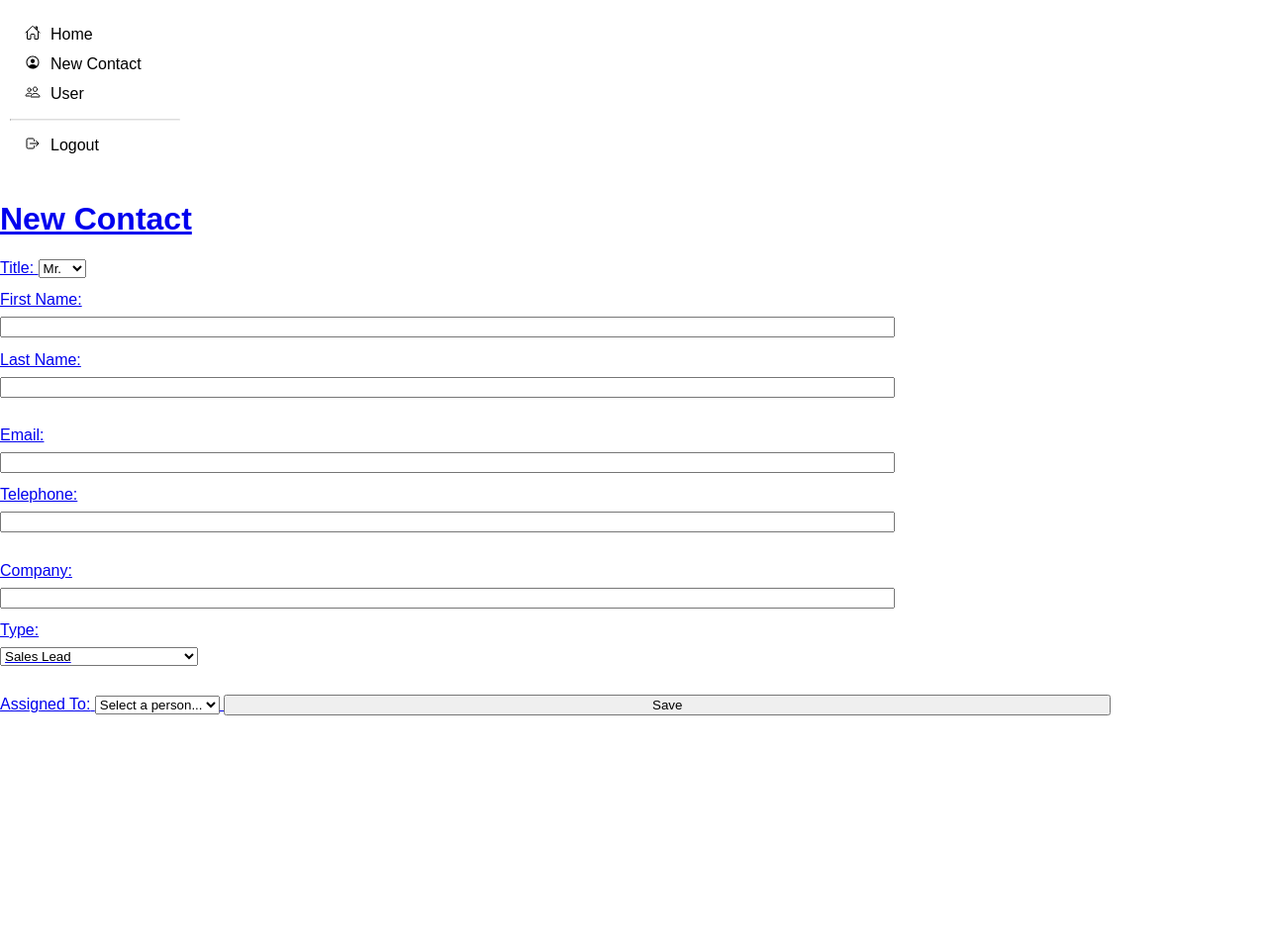
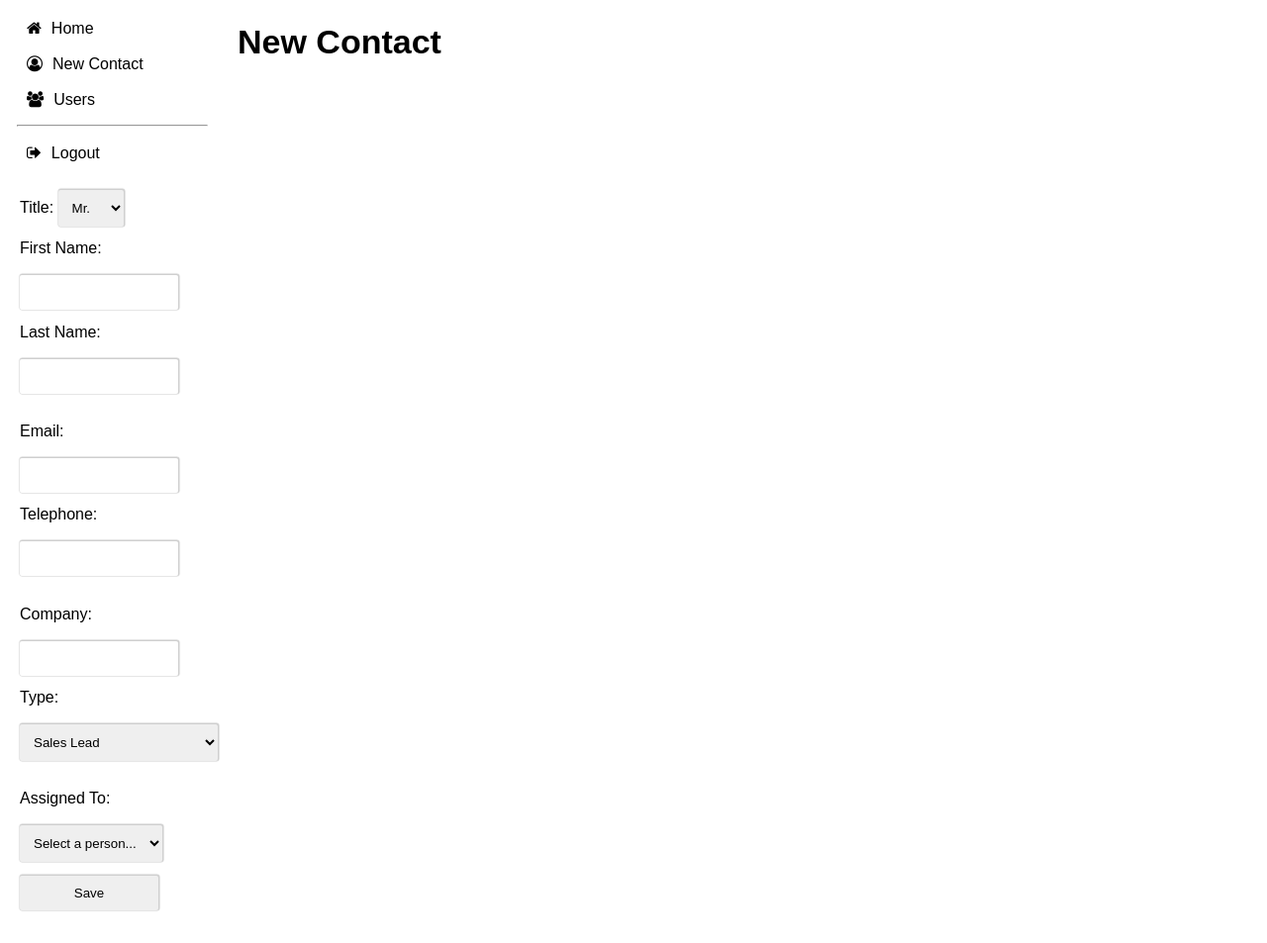
Before and after one commit to BrittanyThomas162/info2180-finalproject, a PHP site: page /newContactForm.php in a window 1280 px wide. Shown: the part 70-1023 px from the top of the page at 99% size. Before the commit the page ends 793 px from the top, so only its background shows below. Run offline with PHP 8.4, Linux system fonts and the light colour scheme; data comes from the database, SQL or seed files in the repository.

Commit message:
Fixed links to logout issues on contact page and dahboard

```diff
--- a/menu.css
+++ /dev/null
@@ -1,54 +0,0 @@
-body
-{
-    margin: 0;
-    padding: 0;
-    font-family: Arial, Helvetica, sans-serif;
-}
-
-#menu {
-    width: 200px;
-    height: 100%;
-    /*border: 1px solid gray;*/
-    /*position: fixed; /* Fixed positioning to keep it in place when scrolling */
-    top: 15px; /* Align to the top */
-    left: 0; /* Align to the left */
-}
-
-nav {
-    padding-top: 20px;
-}
-
-nav ul {
-    list-style: none;
-    padding: 0;
-    margin: 0;
-}
-
-nav li {
-    margin-left: 10px;
-    display: flex;
-    align-items: center;
-}
-
-nav a {
-    display: flex;
-    text-decoration: none;
-    color: black;
-    padding: 5px 15px;
-    justify-content:center;
-    align-items: center;
-    gap: 10px;
-    /*font-weight: bold;*/
-}
-
-hr {
-    width: 85%;
-    border-top: 1px solid #ddd;
-    margin: 10px;
-}
-
-#filter .menu-icon
-span.menu-icon ion-icon {
-    font-size: 20px; /* Adjust the icon size as needed */
-    padding-top: 5px;
-}
--- a/menu.php
+++ b/menu.php
@@ -1,59 +1,23 @@
-<!DOCTYPE html>
-<html lang="en">
+<html>
+
 <head>
-    <meta charset="utf-8" />
-    <meta name="viewport" content="width=device-width, initial-scale=1.0" />
+    <meta charset="UTF-8">
+    <meta name="viewport" content="width=device-width, initial-scale=1.0">
     <meta http-equiv="X-UA-Compatible" content="ie=edge" />
-    <link rel="stylesheet" href="menu.css" type="text/css" />
+    <link rel="stylesheet" href="https://cdnjs.cloudflare.com/ajax/libs/font-awesome/4.7.0/css/font-awesome.min.css">
+    <link rel="stylesheet" href="styles.css">
 </head>
 
 <body>
-
-    <div id="menu">
-      <nav>
-        <ul>
-          <li>
-            <a href="dashboard.php">
-              <span class="menu-icon">
-                <ion-icon name="home-outline"></ion-icon>
-              </span>
-              <span class="menu-text">Home</span>
-            </a>
-          </li>
-          <li>
-            <a href="newContactForm.php">
-              <span class="menu-icon">
-                <ion-icon name="person-circle-outline"></ion-icon>
-              </span>
-              <span class="menu-text">New Contact</span>
-            </a>
-          </li>
-          <li>
-            <a href="users.php">
-              <span class="menu-icon">
-                <ion-icon name="people-outline"></ion-icon>
-              </span>
-              <span class="menu-text">User</span></a
-            >
-          </li>
+    <div class="container">
+        <div class="back">
+            <div class="buttons">
+                <div><a href="dashboard.php"><i class="fa fa-home" aria-hidden="true"></i>Home</a></div>
+                <div><a href="newContactForm.php"><i class="fa fa-user-circle-o" aria-hidden="true"></i>New Contact</a></div>
+                <div><a href="users.php"><i class="fa fa-users" aria-hidden="true"></i>Users</a></div>
                 <hr />
-          <li><a href="logout.php">
-            <span class="menu-icon">
-              <ion-icon name="log-out-outline"></ion-icon>
-            </span>
-          <span class="menu-text">Logout</span></a</a></li>
-        </ul>
-      </nav>
+                <div><a href="logout.php"><i class="fa fa-sign-out" aria-hidden="true"></i>Logout</a></div>
             </div>
-
-    <script
-      type="module"
-      src="https://unpkg.com/ionicons@7.1.0/dist/ionicons/ionicons.esm.js"
-    ></script>
-    <script
-      nomodule
-      src="https://unpkg.com/ionicons@7.1.0/dist/ionicons/ionicons.js"
-    ></script>
-
+        </div>
     </body>
 </html>
```
Lines whose indentation alone changed are shown as unchanged.
